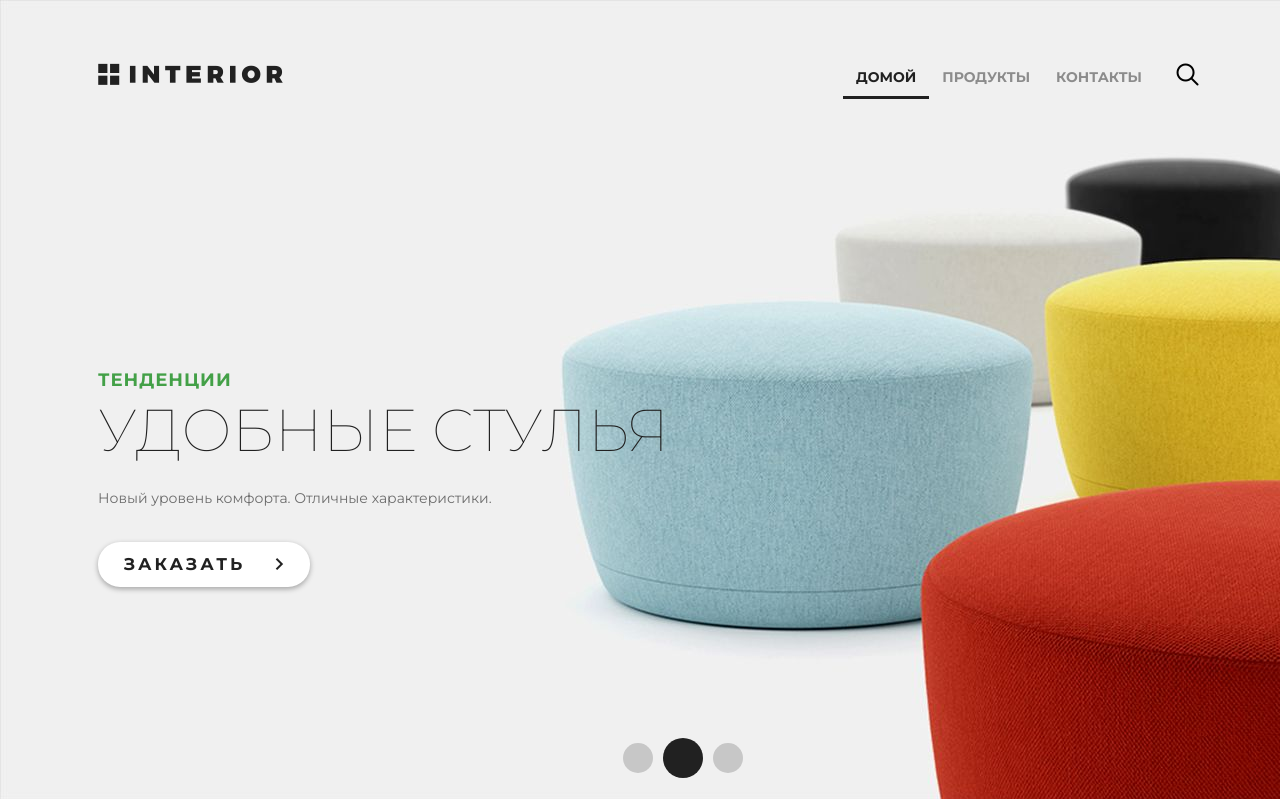
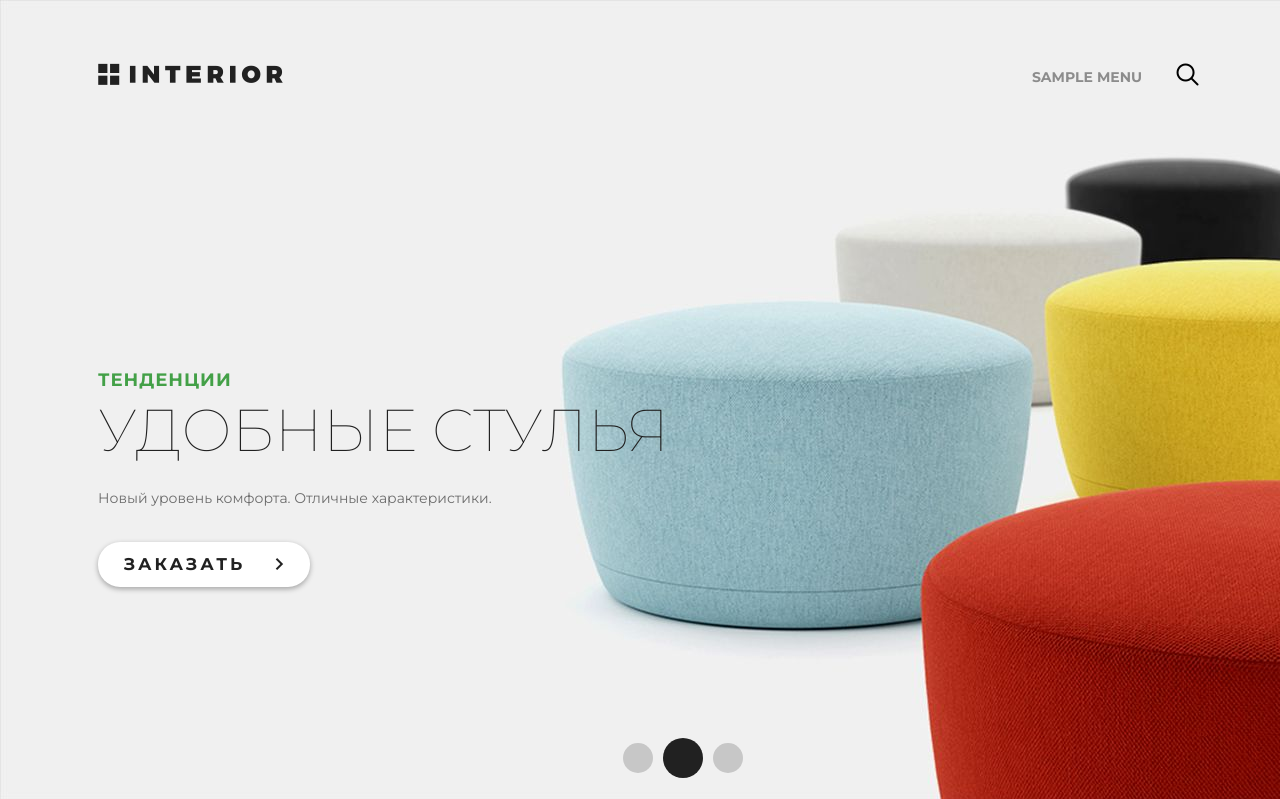
Before and after one commit to mifrok/Django-Framework, a Django app: template lesson_1/geekshop/geekshop/templates/index.html in a window 1280 px wide; the page is wider, and only the part inside the window is pictured. Shown: the top 799 px of that part. Run offline with Django 3.2, Linux system fonts and the light colour scheme; the template is opened without the code that fills it: most values are stand-ins (such as "Sample title", 1, 10 or a date in 2020).

Commit message:
homework_2_dynamic_menu_part

```diff
--- a/lesson_1/geekshop/geekshop/templates/contact.html
+++ b/lesson_1/geekshop/geekshop/templates/contact.html
@@ -12,11 +12,7 @@
 		<div class="header clearfix">
 			<a href="index.html" class="logo"></a>
 			{% block menu %}
-			<ul class="menu">
-				<li><a href="{% url 'index' %}">домой</a></li>
-				<li><a href="{% url 'products' %}">продукты</a></li>
-				<li><a href="{% url 'contacts' %}" class="active">контакты</a></li>
-			</ul>
+				{% include 'inc/inc_menu.html' %}
 			{% endblock %}
 			<a href="#" class="search"></a>
 			<a href="#" class="basket"></a>
--- /dev/null
+++ b/lesson_1/geekshop/geekshop/templates/inc/inc_menu.html
@@ -0,0 +1,12 @@
+<ul class="menu">
+    {% for link in titles %}
+      <li>
+        <a href="{% url link.href %}" class="
+        {% if request.resolver_match.url_name == link.href %}
+          active
+        {% endif %}">
+          {{link.menu}}
+        </a>
+      </li>
+    {% endfor %}
+</ul>
--- a/lesson_1/geekshop/geekshop/templates/index.html
+++ b/lesson_1/geekshop/geekshop/templates/index.html
@@ -12,11 +12,7 @@
 		<div class="header clearfix">
 			<a href="index.html" class="logo"></a>
 			{% block menu %}
-			<ul class="menu">
-				<li><a href="{% url 'index' %}" class="active">домой</a></li>
-				<li><a href="{% url 'products' %}">продукты</a></li>
-				<li><a href="{% url 'contacts' %}">контакты</a></li>
-			</ul>
+				{% include 'inc/inc_menu.html' %}
 			{% endblock %}
 			<a href="#" class="search"></a>
 		</div>
--- a/lesson_1/geekshop/mainapp/templates/products.html
+++ b/lesson_1/geekshop/mainapp/templates/products.html
@@ -12,11 +12,7 @@
 		<div class="header clearfix">
 			<a href="index.html" class="logo"></a>
 			{% block menu %}
-			<ul class="menu">
-				<li><a href="{% url 'index' %}">домой</a></li>
-				<li><a href="{% url 'products' %}" class="active">продукты</a></li>
-				<li><a href="{% url 'contacts' %}">контакты</a></li>
-			</ul>
+				{% include 'inc/inc_menu.html' %}
 			{% endblock %}
 			<a href="#" class="search"></a>
 			<a href="#" class="basket"></a>
--- a/lesson_1/geekshop/mainapp/views.py
+++ b/lesson_1/geekshop/mainapp/views.py
@@ -3,9 +3,9 @@ from django.shortcuts import render
 # title = [{'index': 'Магазин'},
 #          {'products': 'Каталог'},
 #          {'contact': 'Контакты'}]
-links = [{'href': 'index', 'title': 'Магазин'},
-        {'href': 'products', 'title': 'Каталог'},
-        {'href': 'contacts', 'title': 'Контакты'}]
+links = [{'href': 'index', 'title': 'Магазин', 'menu': 'домой'},
+        {'href': 'products', 'title': 'Каталог', 'menu': 'продукты'},
+        {'href': 'contacts', 'title': 'Контакты', 'menu': 'контакты'}]
 content = {
     'titles': links,
 }
```
